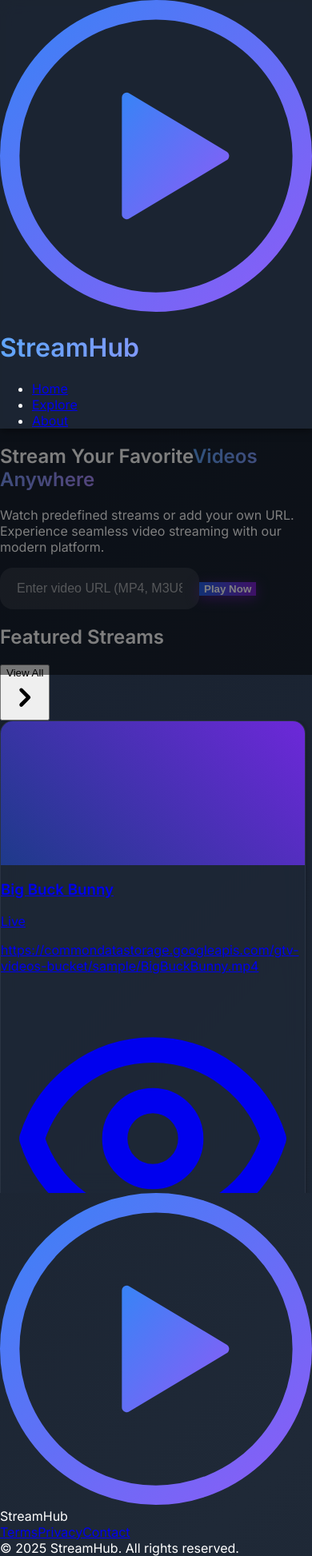
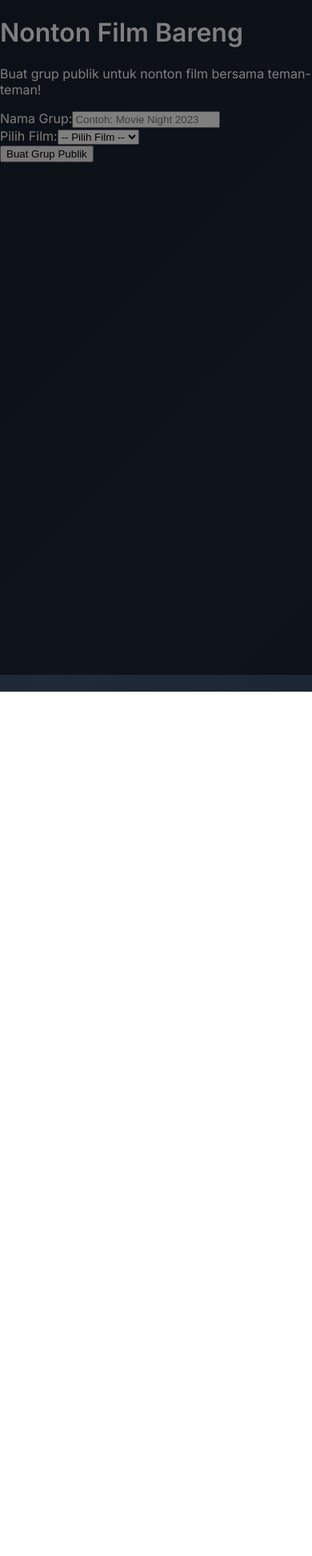
Before and after one commit to vortexvipers476/Website-Livestreaming, a Next.js app: page / in a window 390 px wide. Shown: the whole page at 80% size. After the commit the page ends 865 px from the top, so only its background shows below. Built offline with nearby package versions, Linux system fonts and the light colour scheme.

Commit message:
Update index.js

```diff
--- a/pages/index.js
+++ b/pages/index.js
@@ -1,261 +1,93 @@
-import { useState, useEffect } from 'react';
-import Link from 'next/link';
-
-const Logo = () => (
-  <svg
-    xmlns="http://www.w3.org/2000/svg"
-    viewBox="0 0 64 64"
-    fill="none"
-    className="w-10 h-10"
-  >
-    <defs>
-      <linearGradient id="grad1" x1="0" y1="0" x2="1" y2="1">
-        <stop offset="0%" stopColor="#3b82f6" />
-        <stop offset="100%" stopColor="#8b5cf6" />
-      </linearGradient>
-    </defs>
-    <circle cx="32" cy="32" r="30" stroke="url(#grad1)" strokeWidth="4" />
-    <polygon
-      points="26,20 46,32 26,44"
-      fill="url(#grad1)"
-      stroke="url(#grad1)"
-      strokeWidth="2"
-      strokeLinejoin="round"
-    />
-  </svg>
-);
+import { useState } from 'react';
+import { useRouter } from 'next/router';
+import { createGroup } from '../lib/groups';
 
 export default function Home() {
-  const [streams, setStreams] = useState([]);
+  const [groupName, setGroupName] = useState('');
+  const [selectedMovie, setSelectedMovie] = useState('');
   const [customUrl, setCustomUrl] = useState('');
-  const [error, setError] = useState('');
+  const [isLoading, setIsLoading] = useState(false);
+  const router = useRouter();
 
-  useEffect(() => {
-    fetch('/streams.json')
-      .then((res) => res.json())
-      .then((data) => setStreams(data.streams))
-      .catch((err) => console.error('Failed to load streams:', err));
-  }, []);
+  const movies = [
+    { id: 'movie1', title: 'Film Aksi', url: '/videos/movie1.mp4' },
+    { id: 'movie2', title: 'Film Komedi', url: '/videos/movie2.mp4' },
+    { id: 'movie3', title: 'Film Horor', url: '/videos/movie3.mp4' },
+  ];
 
-  const handleCustomStream = (e) => {
+  const handleSubmit = async (e) => {
     e.preventDefault();
-
-    if (!customUrl) {
-      setError('Please enter a valid URL');
-      return;
-    }
+    setIsLoading(true);
 
     try {
-      new URL(customUrl);
-      window.location.href = `/watch?url=${encodeURIComponent(customUrl)}`;
-    } catch {
-      setError('Invalid URL format');
+      const movieUrl = selectedMovie === 'custom' ? customUrl :
+                       movies.find(m => m.id === selectedMovie)?.url;
+
+      const groupId = await createGroup({
+        name: groupName,
+        movieUrl,
+      });
+
+      router.push(`/group/${groupId}`);
+    } catch (error) {
+      console.error("Error creating group: ", error);
+      alert("Gagal membuat grup: " + error.message);
+    } finally {
+      setIsLoading(false);
     }
   };
 
   return (
-    <div className="min-h-screen relative z-10 flex flex-col">
-      {/* Header */}
-      <header className="py-6 px-8">
-        <div className="max-w-6xl mx-auto flex items-center justify-between">
-          <div className="flex items-center space-x-3">
-            <div className="w-10 h-10">
-              <Logo />
+    <div className="container">
+      <h1>Nonton Film Bareng</h1>
+      <p>Buat grup publik untuk nonton film bersama teman-teman!</p>
+
+      <form onSubmit={handleSubmit} className="group-form">
+        <div className="form-group">
+          <label>Nama Grup:</label>
+          <input
+            type="text"
+            value={groupName}
+            onChange={(e) => setGroupName(e.target.value)}
+            required
+            placeholder="Contoh: Movie Night 2023"
+          />
         </div>
-            <h1 className="text-2xl font-bold gradient-text select-none">
-              StreamHub
-            </h1>
+
+        <div className="form-group">
+          <label>Pilih Film:</label>
+          <select
+            value={selectedMovie}
+            onChange={(e) => setSelectedMovie(e.target.value)}
+            required
+          >
+            <option value="">-- Pilih Film --</option>
+            {movies.map(movie => (
+              <option key={movie.id} value={movie.id}>
+                {movie.title}
+              </option>
+            ))}
+            <option value="custom">URL Kustom</option>
+          </select>
         </div>
-          <nav>
-            <ul className="flex space-x-6 text-gray-300">
-              <li>
-                <a href="#" className="hover:text-blue-400 transition-colors">
-                  Home
-                </a>
-              </li>
-              <li>
-                <a href="#" className="hover:text-blue-400 transition-colors">
-                  Explore
-                </a>
-              </li>
-              <li>
-                <a href="#" className="hover:text-blue-400 transition-colors">
-                  About
-                </a>
-              </li>
-            </ul>
-          </nav>
-        </div>
-      </header>
 
-      {/* Main content */}
-      <main className="py-12 px-8 flex-grow">
-        <div className="max-w-6xl mx-auto">
-          {/* Hero Section */}
-          <section className="text-center mb-20">
-            <h1 className="text-5xl md:text-6xl font-bold mb-6">
-              <span className="block">Stream Your Favorite</span>
-              <span className="block gradient-text">Videos Anywhere</span>
-            </h1>
-            <p className="text-xl text-gray-400 max-w-2xl mx-auto mb-10">
-              Watch predefined streams or add your own URL. Experience seamless
-              video streaming with our modern platform.
-            </p>
-
-            {/* Custom Stream Form */}
-            <div className="max-w-2xl mx-auto">
-              <form
-                onSubmit={handleCustomStream}
-                className="flex flex-col sm:flex-row gap-4"
-                noValidate
-              >
+        {selectedMovie === 'custom' && (
+          <div className="form-group">
+            <label>URL Video:</label>
             <input
               type="url"
               value={customUrl}
-                  onChange={(e) => {
-                    setCustomUrl(e.target.value);
-                    setError('');
-                  }}
-                  placeholder="Enter video URL (MP4, M3U8, etc.)"
-                  className="flex-grow p-4 rounded-xl focus:outline-none focus:ring-2 focus:ring-blue-500"
+              onChange={(e) => setCustomUrl(e.target.value)}
               required
+              placeholder="https://example.com/video.mp4"
             />
-                <button
-                  type="submit"
-                  className="btn-primary px-8 py-4 rounded-xl font-medium shadow-lg"
-                >
-                  Play Now
+          </div>
+        )}
+
+        <button type="submit" disabled={isLoading}>
+          {isLoading ? 'Membuat Grup...' : 'Buat Grup Publik'}
         </button>
       </form>
-              {error && <p className="text-red-400 mt-3">{error}</p>}
-            </div>
-          </section>
-
-          {/* Available Streams Section */}
-          <section>
-            <div className="flex items-center justify-between mb-8">
-              <h2 className="text-3xl font-bold">Featured Streams</h2>
-              <button className="text-blue-400 hover:text-blue-300 flex items-center gap-2 transition-colors">
-                View All
-                <svg
-                  xmlns="http://www.w3.org/2000/svg"
-                  className="h-5 w-5"
-                  viewBox="0 0 20 20"
-                  fill="currentColor"
-                >
-                  <path
-                    fillRule="evenodd"
-                    d="M7.293 14.707a1 1 0 010-1.414L10.586 10 7.293 6.707a1 1 0 011.414-1.414l4 4a1 1 0 010 1.414l-4 4a1 1 0 01-1.414 0z"
-                    clipRule="evenodd"
-                  />
-                </svg>
-              </button>
-            </div>
-
-            <div className="grid grid-cols-1 md:grid-cols-2 lg:grid-cols-3 gap-8 streams-grid">
-              {streams.map((stream) => (
-                <Link
-                  key={stream.id}
-                  href={`/watch?url=${encodeURIComponent(stream.url)}`}
-                  passHref
-                >
-                  <a className="stream-card rounded-2xl overflow-hidden shadow-xl flex flex-col">
-                    {/* Video Thumbnail Placeholder */}
-                    <div className="thumbnail-placeholder flex items-center justify-center">
-                      <div className="w-16 h-16 rounded-full bg-white/20 flex items-center justify-center backdrop-blur-sm">
-                        <svg
-                          xmlns="http://www.w3.org/2000/svg"
-                          className="h-8 w-8 text-white"
-                          viewBox="0 0 20 20"
-                          fill="currentColor"
-                        >
-                          <path
-                            fillRule="evenodd"
-                            d="M10 18a8 8 0 100-16 8 8 0 000 16zM9.555 7.168A1 1 0 008 8v4a1 1 0 001.555.832l3-2a1 1 0 000-1.664l-3-2z"
-                            clipRule="evenodd"
-                          />
-                        </svg>
-                      </div>
-                    </div>
-
-                    <div className="p-6 flex flex-col flex-grow">
-                      <div className="flex justify-between items-start mb-3">
-                        <h3 className="text-xl font-semibold group-hover:text-blue-400 transition-colors">
-                          {stream.title}
-                        </h3>
-                        <span className="inline-flex items-center px-2.5 py-0.5 rounded-full text-xs font-medium bg-blue-900/30 text-blue-400 select-none">
-                          Live
-                        </span>
-                      </div>
-                      <p className="text-gray-400 text-sm truncate mb-4 flex-grow">
-                        {stream.url}
-                      </p>
-                      <div className="flex items-center justify-between">
-                        <div className="flex items-center text-sm text-gray-500 select-none">
-                          <svg
-                            xmlns="http://www.w3.org/2000/svg"
-                            className="h-4 w-4 mr-1"
-                            fill="none"
-                            viewBox="0 0 24 24"
-                            stroke="currentColor"
-                          >
-                            <path
-                              strokeLinecap="round"
-                              strokeLinejoin="round"
-                              strokeWidth={2}
-                              d="M15 12a3 3 0 11-6 0 3 3 0 016 0z"
-                            />
-                            <path
-                              strokeLinecap="round"
-                              strokeLinejoin="round"
-                              strokeWidth={2}
-                              d="M2.458 12C3.732 7.943 7.523 5 12 5c4.478 0 8.268 2.943 9.542 7-1.274 4.057-5.064 7-9.542 7-4.477 0-8.268-2.943-9.542-7z"
-                            />
-                          </svg>
-                          1.2K views
-                        </div>
-                        <button className="text-blue-400 hover:text-blue-300 transition-colors select-none">
-                          Watch
-                        </button>
-                      </div>
-                    </div>
-                  </a>
-                </Link>
-              ))}
-            </div>
-          </section>
-        </div>
-      </main>
-
-      {/* Footer */}
-      <footer className="py-12 px-8 border-t border-gray-800 mt-12 bg-gray-900 bg-opacity-70 backdrop-blur-md">
-        <div className="max-w-6xl mx-auto">
-          <div className="flex flex-col md:flex-row justify-between items-center">
-            <div className="flex items-center space-x-3 mb-6 md:mb-0">
-              <div className="w-8 h-8">
-                <Logo />
-              </div>
-              <span className="text-xl font-bold select-none">StreamHub</span>
-            </div>
-
-            <div className="flex space-x-6 text-gray-400">
-              <a href="#" className="hover:text-white transition-colors">
-                Terms
-              </a>
-              <a href="#" className="hover:text-white transition-colors">
-                Privacy
-              </a>
-              <a href="#" className="hover:text-white transition-colors">
-                Contact
-              </a>
-            </div>
-          </div>
-
-          <div className="mt-8 text-center text-gray-500 text-sm select-none">
-            © {new Date().getFullYear()} StreamHub. All rights reserved.
-          </div>
-        </div>
-      </footer>
     </div>
   );
         }
```
Lines whose indentation alone changed are shown as unchanged.
